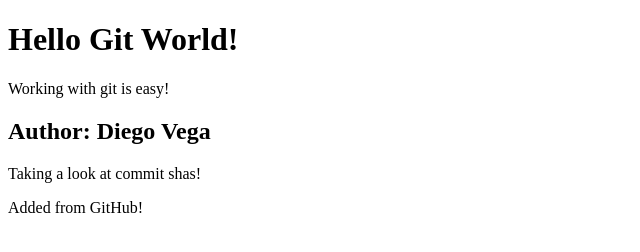
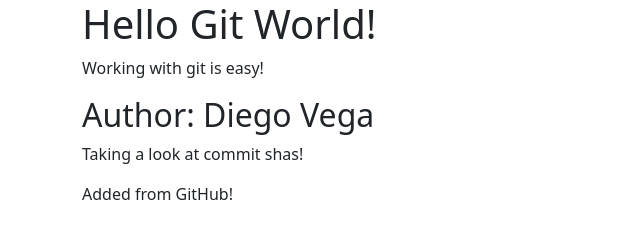
Before and after one commit to DiegoVega87/GitGitHubMasterclass, a plain HTML site: page index.html in a window 1280 px wide. Shown: the whole page, without its empty margins (0-640 px from the left). Drawn offline with nearby package versions, Linux system fonts and the light colour scheme.

Commit message:
Add margin

```diff
--- a/index.html
+++ b/index.html
@@ -1,6 +1,8 @@
 <!DOCTYPE html>
 <html>
+    <link href="https://cdn.jsdelivr.net/npm/bootstrap@5.3.0/dist/css/bootstrap.min.css" rel="stylesheet" integrity="sha384-9ndCyUaIbzAi2FUVXJi0CjmCapSmO7SnpJef0486qhLnuZ2cdeRhO02iuK6FUUVM" crossorigin="anonymous">
     <body>
+        <div class = "container">
             <h1> Hello Git World!</h1>
 
             <div>
@@ -18,5 +20,6 @@
             </div>
 
             <!--Some comments-->
+        </div>
 </body>
 </html>
```
Lines whose indentation alone changed are shown as unchanged.
